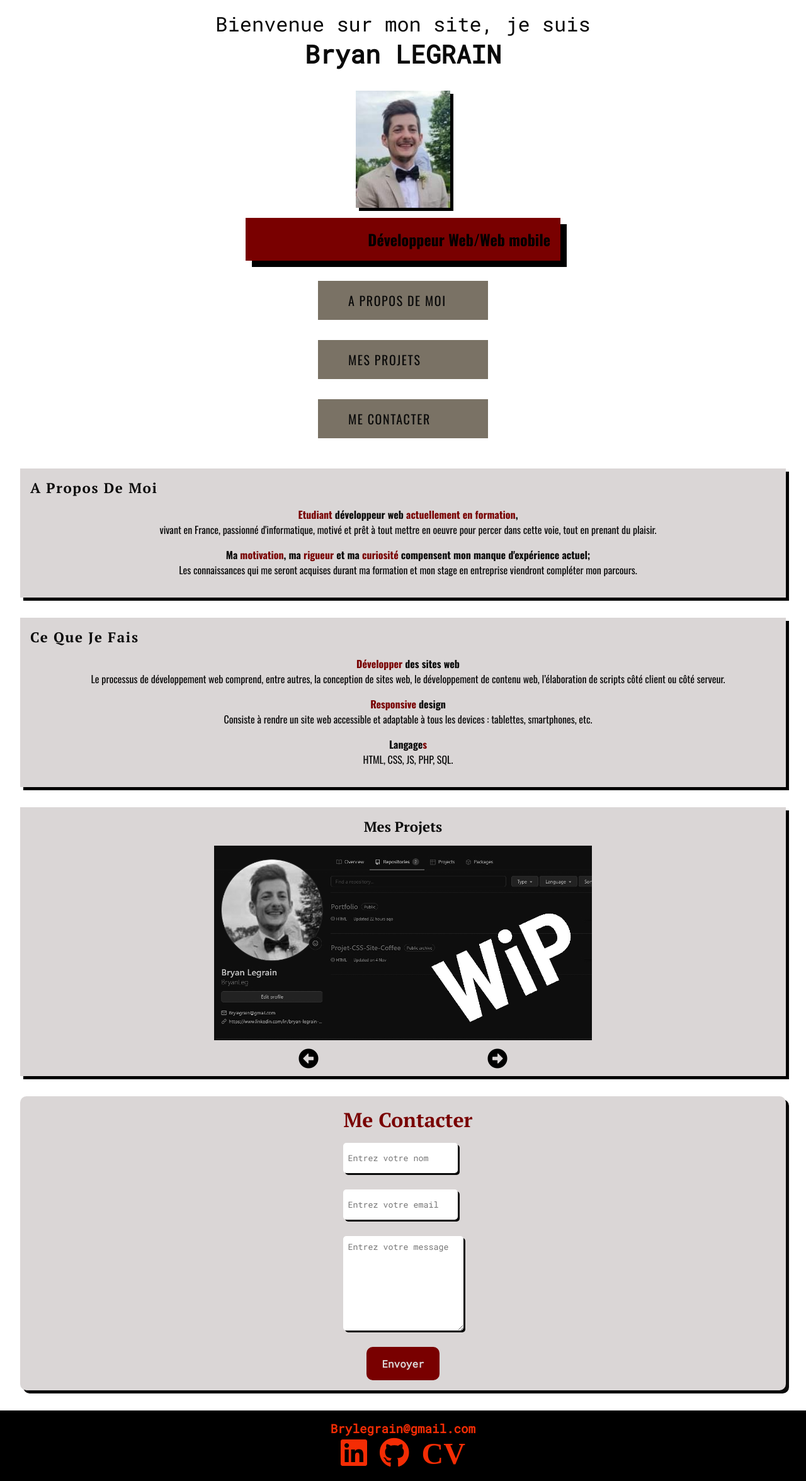
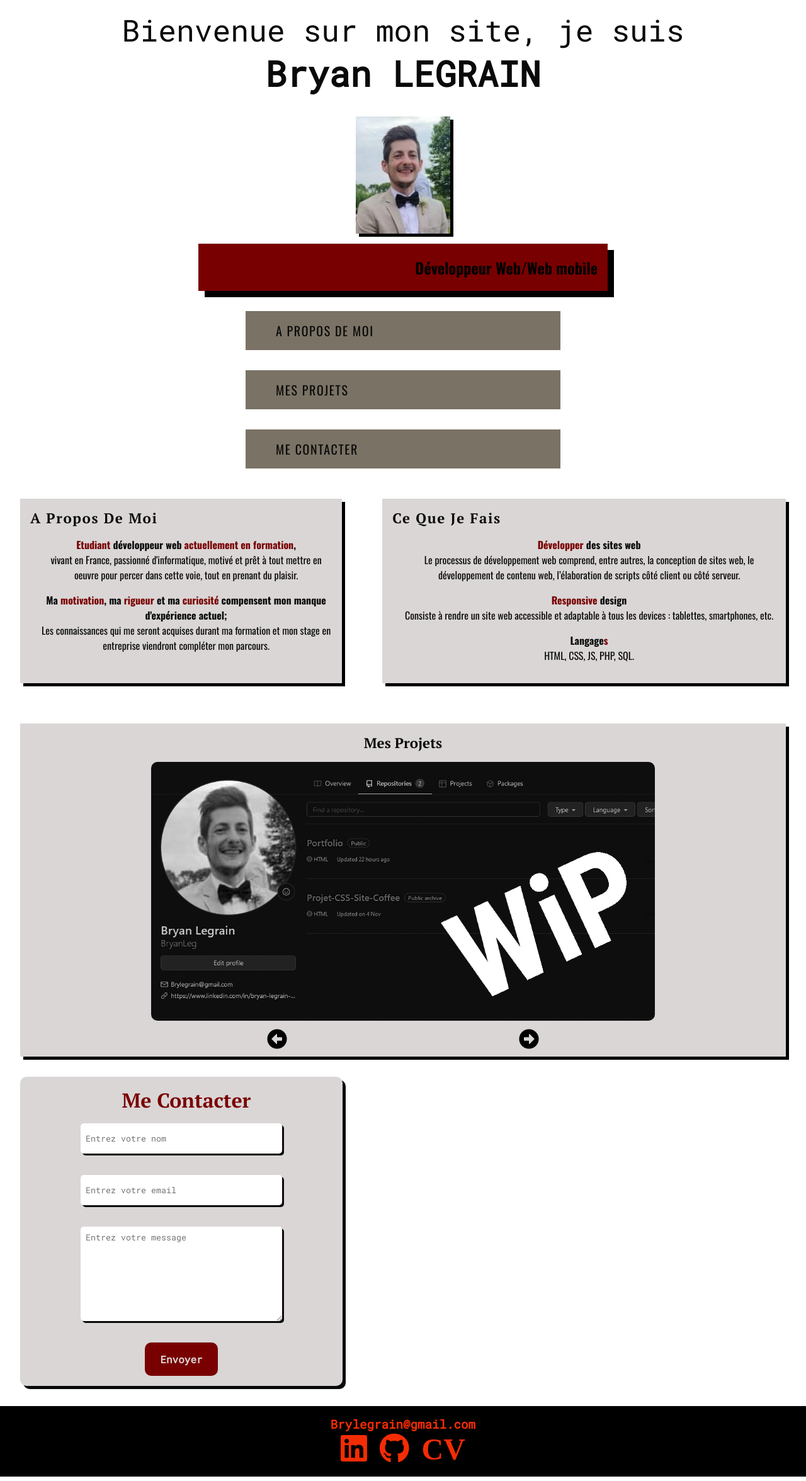
Before and after one commit to BryanLeg/MySite, a PHP site: page / in a window 1280 px wide. Shown: the whole page at 63% size. Run offline with PHP 8.4, Linux system fonts and the light colour scheme.

Commit message:
endQueries

```diff
--- a/style.css
+++ b/style.css
@@ -163,6 +163,7 @@ span {
 
 .imgProject {
   width: 250px;
+  border-radius: 10px;
 }
 
 .buttonsProject {
@@ -214,7 +215,7 @@ textarea {
   color: var(--secondaryColor);
   border-radius: 5px;
   border: none;
-  margin-bottom: 0.5rem;
+  margin-bottom: 1rem;
   padding: 0.5rem;
   box-shadow: 3px 3px var(--secondaryColor);
 }
@@ -312,7 +313,7 @@ a {
 @media (min-width: 768px) {
   .subtitle {
     width: 500px;
-    padding: 1rem 1rem;
+    padding: 1rem;
   }
 
   .imgProject {
@@ -322,6 +323,53 @@ a {
   .picture {
     width: 150px;
   }
+
+  input,
+  textarea {
+    width: 50vw;
+  }
 }
 
+@media (min-width: 1200px) {
+  .title {
+    margin-bottom: 2rem;
+    justify-content: center;
+    font-size: 3rem;
+  }
+
+  .spanTitle {
+    font-size: 3.5rem;
+  }
+
+  .btn-banner {
+    width: 500px;
+  }
+
+  .subtitle {
+    width: 650px;
+    padding: 1.2rem 1rem;
+  }
+
+  .about {
+    display: flex;
+  }
+
+  .imgProject {
+    width: 800px;
+  }
+
+  .contact {
+    width: 40%;
+  }
+
+  input,
+  textarea {
+    width: 25vw;
+  }
+
+  .arrow {
+    font-size: 7rem;
+    color: var(--quaternaryColor);
+  }
+}
 /* end media queries */
```
